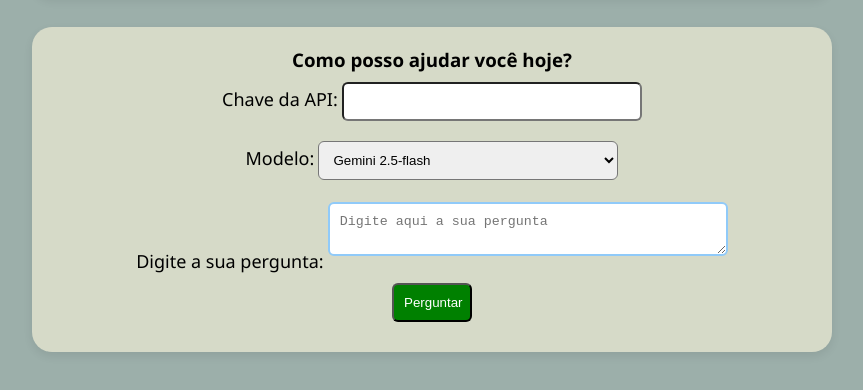
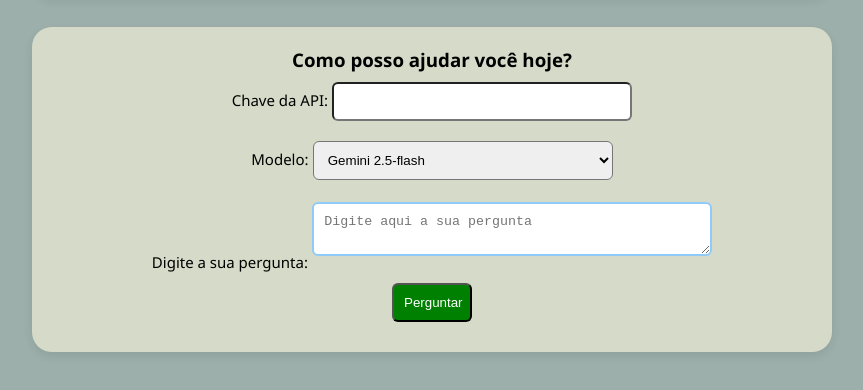
Before and after one commit to dayanamrd/Projeto-API, a plain HTML site: page index.html in a window 1280 px wide. Shown: the part 246-636 px from the top of the page, without its empty margins (208-1071 px from the left). Drawn offline with nearby package versions, Linux system fonts and the light colour scheme.

Commit message:
Update style.css

```diff
--- a/style.css
+++ b/style.css
@@ -41,8 +41,7 @@ body {
 }
 
 .prompt-content label {
- font-size: 18px;
-  justify-content: space-between;
+ font-size: 15px;
 }
 
 .prompt-content input {
```
